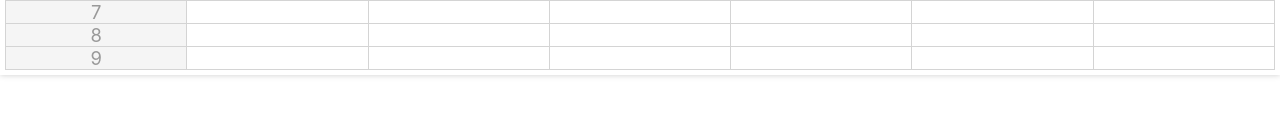
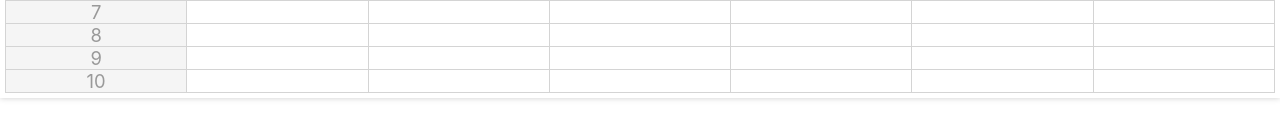
Before and after one commit to Hontar/exel-react, a React (Create React App) app: page / in a window 1280 px wide. Shown: the part 270-408 px from the top of the page. Built offline with nearby package versions, Linux system fonts and the light colour scheme.

Commit message:
selection and calculate value, 2number x

```diff
--- a/src/components/cell.js
+++ b/src/components/cell.js
@@ -17,41 +17,43 @@ class Cell extends Component {
         y: this.props.cellFromState.y,
         formula: this.props.cell.formula
       }
+      this.currentCell = React.createRef()
     }
 
-    sendFormula = () => this.props.onSend(this.defaultCell.id, this.currentCell.value, this.props.cellFromState)
+    sendFormula = () => this.props.onSend(this.defaultCell.id, this.currentCell.current.value, this.props.cellFromState)
     changeCellFormula = (e) => {
       e.preventDefault()
-      console.log("input",  this.currentCell, this.currentCell.value,this.props.isEdited )
+      console.log("input",  this.currentCell, this.currentCell.current.value,this.props.isEdited )
       if ( !this.props.isEdited) {
-        if(this.currentCell.value !== this.defaultCell.formula){
-          this.props.update( this.props.cellFromState, this.currentCell.value);
+        // if(this.currentCell.value !== this.defaultCell.formula){
+          this.props.update( this.props.cellFromState, this.currentCell.current.value);
+          console.log("hide input")
           this.setState(prevstate =>
             ({ ...prevstate, showInput: !prevstate.showInput})
           )
-          this.currentCell.blur()
-        }
+          this.currentCell.current.blur()
+        // }
       } else {
         console.log("focus")
-        this.currentCell.focus()}
+        this.currentCell.current.focus()}
     }
     changeCellFormulaKeyboard = (e) => {
-      console.log(e.key, this.currentCell.value.charAt(0))
-      if(this.currentCell.value.charAt(0) === "="){
-        console.log("enableEditing", this.state.continueEdit)
+      console.log(e.key, this.currentCell.current.value.charAt(0))
+      if(this.currentCell.current.value.charAt(0) === "="){
+        console.log("enableEditing" )
         this.props.enableEditing(this.defaultCell.id, true)
-        console.log("continue", this.state.continueEdit)
+        console.log("continue" )
       }
       if (e.key === 'Enter' ){
         console.log("enter")
-        this.props.update( this.props.cellFromState, this.currentCell.value);
+        this.props.update( this.props.cellFromState, this.currentCell.current.value);
         this.props.enableEditing(this.defaultCell.id, false)
         this.setState(prevstate =>
-          ({ ...prevstate, showInput: !prevstate.showInput, continueEdit: !prevstate.continueEdit})
+          ({ ...prevstate, showInput: !prevstate.showInput})
         )
       } else {
         console.log("focus")
-        this.props.onSend(this.defaultCell.id, this.currentCell.value, this.props.cellFromState)}
+        this.props.onSend(this.defaultCell.id, this.currentCell.current.value, this.props.cellFromState)}
     }
     changeCellView = () => {
       this.setState(prevstate =>
@@ -60,7 +62,7 @@ class Cell extends Component {
     }
 
     setCurrent = () => {
-      console.log('click', this.state.continueEdit)
+      console.log('click')
       if (!this.props.isEdited)
         this.props.onSend(this.defaultCell.id, this.props.cellFromState.formula, this.props.cellFromState)
       // else { console.log("focus", this.props.isEdited)
@@ -69,11 +71,11 @@ class Cell extends Component {
 
     startSelecting = () => {
       // console.log("start selecting cell", this.defaultCell.id)
-      this.props.startSelecting(this.defaultCell.id)
+      this.props.startSelecting(this.defaultCell.x, this.defaultCell.y)
     }
     continueSelecting = () => {
         // console.log("continue selecting cell", this.defaultCell.id)
-        this.props.continueSelecting(this.defaultCell.id);
+        this.props.continueSelecting(this.defaultCell.x, this.defaultCell.y);
     }
     stopSelecting = () => {
       // console.log("stop selecting")
@@ -91,9 +93,18 @@ class Cell extends Component {
         return true
     }
 
-    // componentDidUpdate(prevProps, prevState) {
-    //   this.currentCell.focus();
-    // }
+    componentDidUpdate(prevProps, prevState) {
+      console.log("range in input satrt")
+      let {start, end} = prevProps.selectionRange
+      if (this.state.showInput){
+        console.log("range in input mutation", this.currentCell.current.value)
+        let prevValue = this.currentCell.current.value.toUpperCase().match(/(=\s*SUM|=\s*DIFF|=\s*PROD|=\s*QUOT)/g) || "="
+        if (this.currentCell.current && this.currentCell.current.value.charAt(0) === "=" && start.x){
+          console.log("range in input cruitios update", prevValue, this.currentCell.current.value )
+          this.currentCell.current.value = `${prevValue} ${start.y + start.x} : ${end.y + end.x}`
+        }
+      }
+    }
 
     render(){
       let showInput = this.state.showInput
@@ -122,7 +133,7 @@ class Cell extends Component {
                     style = {{display: showInput ? "inline-block" : "none"}}
                     autoFocus = {true}
                     defaultValue={this.props.cellFromState.formula}
-                    ref={c => this.currentCell = c}
+                    ref={this.currentCell}
                     // onChange={this.sendFormula}
                     onBlur={this.changeCellFormula}
                     onKeyUp={this.changeCellFormulaKeyboard}
--- a/src/containers/mathtable.js
+++ b/src/containers/mathtable.js
@@ -49,14 +49,18 @@ export default class MathTable extends Component {
         selection: {
           selectedCells: [],
           pressed: false,
-          start: null,
-          end: null
+          startX: null,
+          startY: null,
+          endX: null,
+          endY: null
         },
         selectionInFormula: {
           selectedCells: [],
           pressed: false,
-          start: null,
-          end: null
+          startX: null,
+          startY: null,
+          endX: null,
+          endY: null
         },
         currentCell: {
           id: null,
@@ -69,8 +73,10 @@ export default class MathTable extends Component {
       let newSelectionObj = {
         selectedCells: [],
         pressed: false,
-        start: null,
-        end: null
+        startX: null,
+        startY: null,
+        endX: null,
+        endY: null
       }
       this.setState( prevState => ({
         ...prevState,
@@ -82,16 +88,18 @@ export default class MathTable extends Component {
       })
     )}
 
-    startSelecting = (id) => {
-      console.log("this state start selecting", id)
+    startSelecting = (_x, _y) => {
+      console.log("this state start selecting", _y+_x)
       let flag = this.state.currentCell.isEdited
       let newSelectionObj = {
-        selectedCells: [id],
+        selectedCells: [(_y+_x)],
         pressed: true,
-        start: id,
-        end: id
+        startX: _x,
+        startY: _y,
+        endX: _x,
+        endY: _y
       }
-      if (id !== this.state.currentCell.id)
+      if (_y+_x !== this.state.currentCell.id)
       this.setState( prevState => ({
               table: {...prevState.table},
               selection: flag ? {...prevState.selection} : newSelectionObj,
@@ -101,13 +109,12 @@ export default class MathTable extends Component {
         )
     }
 
-    continueSelecting = (id) => {
+    continueSelecting = (_x, _y) => {
       let kindOfSelection = this.state.currentCell.isEdited ? "selectionInFormula" : "selection"
 
-
-      if (this.state[kindOfSelection].pressed && this.state[kindOfSelection].start !== id ){
-        console.log("start id", id, kindOfSelection, this.state[kindOfSelection].pressed, this.state.selection.start, this.state.selectionInFormula.start )
-        let newSelectionArray = this.getSelectedCells(this.state[kindOfSelection].start, id)
+      if (this.state[kindOfSelection].pressed && this.state[kindOfSelection].startX !== _x && this.state[kindOfSelection].startX !== _y ){
+        console.log("start id",_y+_x, kindOfSelection, this.state[kindOfSelection].pressed, this.state.selection.start, this.state.selectionInFormula.start )
+        let newSelectionArray = this.getSelectedCells(this.state[kindOfSelection].startX, this.state[kindOfSelection].startY, _x, _y)
         console.log("selected array", newSelectionArray)
         this.setState( prevState => ({
           ...prevState,
@@ -115,22 +122,25 @@ export default class MathTable extends Component {
           [kindOfSelection]: {
             selectedCells: newSelectionArray,
             pressed: true,
-            start: prevState[kindOfSelection].start,
-            end: id
+            startX: prevState[kindOfSelection].startX,
+            startY: prevState[kindOfSelection].startY,
+            endX:  _x,
+            endY: _y
           }
         }));
       }
     }
 
-    getSelectedCells = (start, end) => {
+    getSelectedCells = (startX, startY, endX, endY) => {
       var selected = [];
       let range = this.range
-      range(start.charCodeAt(0), end.charCodeAt(0)).map((_col) => {
-        range(+start[1], +end[1]).map((row) => {
+      range(startY.charCodeAt(0), endY.charCodeAt(0)).map((_col) => {
+        range(+startX, +endX).map((row) => {
           let col = String.fromCharCode(_col)
             selected.push((col+row));
         });
       });
+      console.log("getSelectedCells", selected)
       return selected;
     }
 
@@ -144,7 +154,6 @@ export default class MathTable extends Component {
     };
 
     stopSelecting = () => {
-
         this.setState( prevState => ({
           ...prevState,
           table: {...prevState.table},
@@ -159,7 +168,7 @@ export default class MathTable extends Component {
         }));
     }
 
-    calculateValue= (state, formula) => {
+    calculateValue = (state, formula) => {
       let _value = null
       let stringCell = {
         formula: formula,
@@ -187,19 +196,78 @@ export default class MathTable extends Component {
                 return {formula: formula,
                   value: '#DIV/0!',
                   className: 'cell-error'};
-              let notProperSymbols = formula.search(/[^*/+=() \-0-9A-Z]+/g)
+              let notProperSymbols = formula.search(/[^*/+=() :\-0-9A-Z]+/g)
               if (notProperSymbols > 0)
                 return {formula: formula,
                   value: '#NAME?',
                   className: 'cell-error'};
+
+              let rangeMatch = formula.search(/(=\s*SUM|=\s*DIFF|=\s*PROD|=\s*QUOT)\s*[A-Z][0-9]+\s*\:\s*[A-Z][0-9]+/g) >= 0
+              console.log("rangeMatch", rangeMatch)
+                if (rangeMatch){
+                  let start = formula.match(/[A-Z][0-9]/g)[0]
+                  let end = formula.match(/[A-Z][0-9]/g)[1]
+                  let startX = start.slice(1)
+                  let endX = end.slice(1)
+                  let arrFromState = this.getSelectedCells(startX, start[0], endX, end[0])
+                  console.log("arrFromState", arrFromState)
+                  let arrOfValues = []
+                  arrFromState.forEach(item => {
+                    let cellX = item.slice(1)
+                    let foundValue = state[item[0]] &&
+                                    state[item[0]][cellX] &&
+                                    state[item[0]][cellX].value ?
+                                    +state[item[0]][cellX].value : 0
+                    console.log("arrOfValues", arrOfValues)
+                    arrOfValues.push(foundValue)
+                  })
+                  console.log("arrOfValues", arrOfValues)
+                  let operation = formula.substr(1,3).toLowerCase()
+                  console.log("operation", operation)
+                  switch(operation){
+                      case ('sum'): {
+                        console.log("sum")
+                        _value = arrOfValues.reduce((prevValue, currentValue) =>
+                          prevValue + currentValue
+                        )
+                        console.log("sum", _value)
+                        break
+                      }
+                      case ('dif'): {
+                        _value = arrOfValues.reduce((prevValue, currentValue) =>
+                          prevValue - currentValue
+                        )
+                        break
+                      }
+                      case ('pro'): {
+                        _value = arrOfValues.reduce((prevValue, currentValue) =>
+                          prevValue * currentValue
+                        )
+                        break
+                      }
+                      case ('quo'): {
+                        _value = arrOfValues.reduce((prevValue, currentValue) =>
+                          prevValue / currentValue
+                        )
+                        break
+                      }
+                      default: _value = eval(updatedFormula.substring(1))
+                    }
+                    console.log("sum res", _value)
+                    return {formula: formula,
+                      value: _value,
+                      className: 'cell'}
+                }
+
               let matches = formula.match(/[A-Z][1-9]+/g) || []
               console.log("matches", matches)
               if (matches.length){
                 matches.forEach(match => {
+                  let cellX = match.slice(1)
                   let foundValue = state[match[0]] &&
-                                  state[match[0]][match[1]] &&
-                                  state[match[0]][match[1]].value ?
-                                  state[match[0]][match[1]].value : '0'
+                                  state[match[0]][cellX] &&
+                                  state[match[0]][cellX].value ?
+                                  state[match[0]][cellX].value : '0'
                   console.log("foundValue", foundValue)
                   updatedFormula = updatedFormula.replace(match, foundValue)
                 })
@@ -208,31 +276,6 @@ export default class MathTable extends Component {
                 return {formula: formula,
                   value: _value,
                   className: 'cell'}
-                // let operation = formula.substr(1,3)
-                // let operationFormula = null
-                // switch(operation){
-                //   case ('sum'): {
-                //     operationFormula = formula.slice(4).split(';').join('+')
-                //     _value = eval(operationFormula)
-                //     break
-                //   }
-                //   case ('dif'): {
-                //     operationFormula = formula.slice(5).split(';').join('-')
-                //     _value = eval(operationFormula)
-                //     break
-                //   }
-                //   case ('pro'): {
-                //     operationFormula = formula.slice(5).split(';').join('*')
-                //     _value = eval(operationFormula)
-                //     break
-                //   }
-                //   case ('quo'): {
-                //     operationFormula = formula.slice(5).split(';').join('/')
-                //     _value = eval(operationFormula)
-                //     break
-                //   }
-                //   default: _value = eval(updatedFormula.substring(1))
-                // }
               } else _value = eval(formula.substring(1))
               console.log("_value", _value)
               return {formula: formula,
@@ -312,7 +355,7 @@ export default class MathTable extends Component {
       let selectedArray = this.state.selectionInFormula.selectedCells
       let enableSelectedArray = this.state.currentCell.isEdited
 
-      let data = this.cellTable("@", "F", 0, 9)
+      let data = this.cellTable("@", "F", 0, 10)
       let list = data.map((item, i)=> {
               return (
                   <tr key={i} >
@@ -358,9 +401,18 @@ export default class MathTable extends Component {
                           startSelecting = {this.startSelecting}
                           continueSelecting = {this.continueSelecting}
                           stopSelecting = {this.stopSelecting}
-                          isFirst = {this.state.selection.start === key}
+                          isFirst = {this.state.selection.startX && ((this.state.selection.startY + this.state.selection.startX) === key)}
                           active = {!this.state.currentCell.isEdited && this.state.selection.selectedCells.some(x => x == key)}
                           isSelected = {this.state.currentCell.isEdited && this.state.selectionInFormula.selectedCells.some(x => x == key)}
+                          selectionRange = {{
+                            start: {
+                              x: this.state.selectionInFormula.startX,
+                              y: this.state.selectionInFormula.startY
+                            },
+                            end: {
+                              x: this.state.selectionInFormula.endX,
+                              y: this.state.selectionInFormula.endY
+                            }}}
                           cellFromState={
                             this.state.table[y] !== undefined && this.state.table[y][x] !== undefined?
                             this.state.table[y][x] : {
--- a/src/style/containers/_mathtable.scss
+++ b/src/style/containers/_mathtable.scss
@@ -50,6 +50,7 @@
         left: 0;
         outline: none!important;
         border: none;
+        box-shadow: 0 0 10px rgba(0,0,0,0.5);
         text-align: right;
         width: 100%;
         height: 100%;
```
